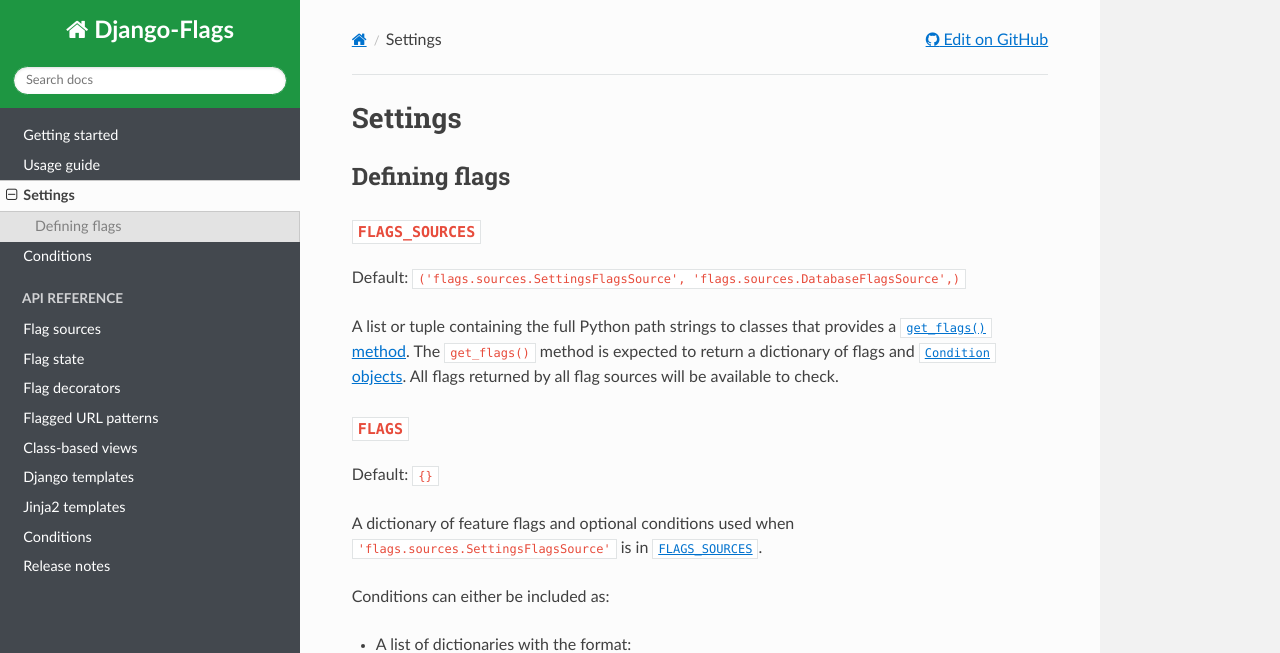
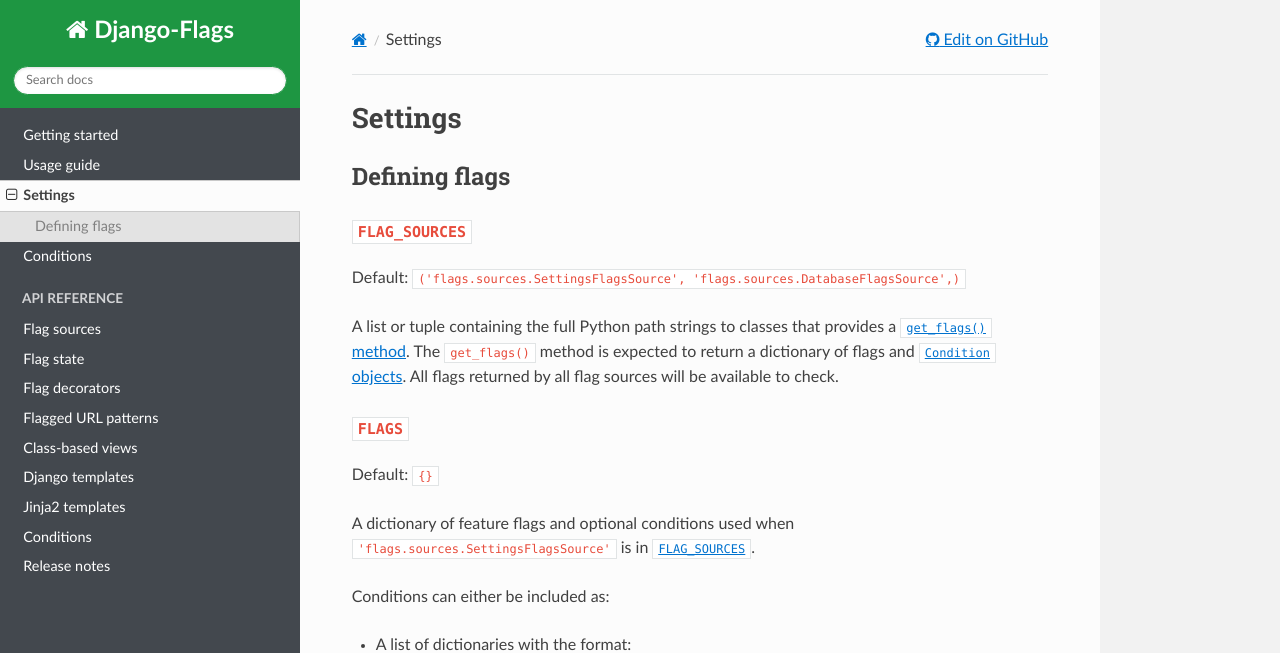
Before and after one commit to cfpb/django-flags, an MkDocs documentation site: the page built from docs/settings.md, in a window 1280 px wide and 900 px high. Shown: the top 653 px of the window. Built offline with MkDocs 1.6.1, drawn with Linux system fonts in a browser that asks for light colours; nearby versions of some CDN libraries; old or Windows-style settings are respelled for this version of MkDocs.

Commit message:
Correct links in settings docs

```diff
--- a/docs/settings.md
+++ b/docs/settings.md
@@ -2,17 +2,17 @@
 
 ## Defining flags
 
-### `FLAGS_SOURCES`
+### `FLAG_SOURCES`
 
 Default: `('flags.sources.SettingsFlagsSource', 'flags.sources.DatabaseFlagsSource',)`
 
-A list or tuple containing the full Python path strings to classes that provides a [`get_flags()` method](../api/sources/#flag-sources). The `get_flags()` method is expected to return a dictionary of flags and [`Condition` objects](../api/sources/#conditioncondition-value-sourcenone-objnone). All flags returned by all flag sources will be available to check.
+A list or tuple containing the full Python path strings to classes that provides a [`get_flags()` method](../api/sources/#flag-sources). The `get_flags()` method is expected to return a dictionary of flags and [`Condition` objects](../api/sources/#conditioncondition-value-requiredfalse). All flags returned by all flag sources will be available to check.
 
 ### `FLAGS`
 
 Default: `{}`
 
-A dictionary of feature flags and optional conditions used when `'flags.sources.SettingsFlagsSource'` is in [`FLAGS_SOURCES`](#flag_sources).
+A dictionary of feature flags and optional conditions used when `'flags.sources.SettingsFlagsSource'` is in [`FLAG_SOURCES`](#flag_sources).
 
 Conditions can either be included as:
 
```
